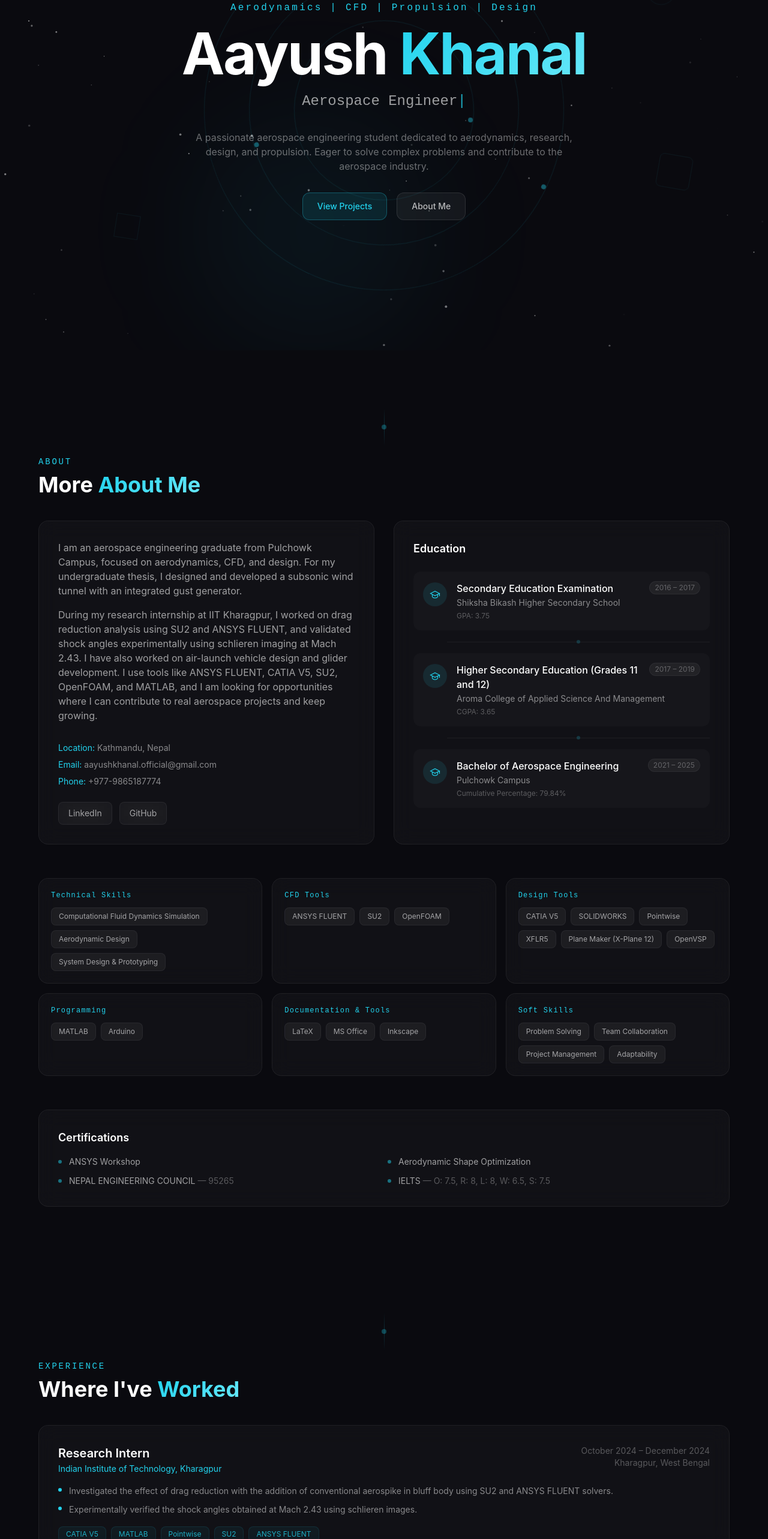
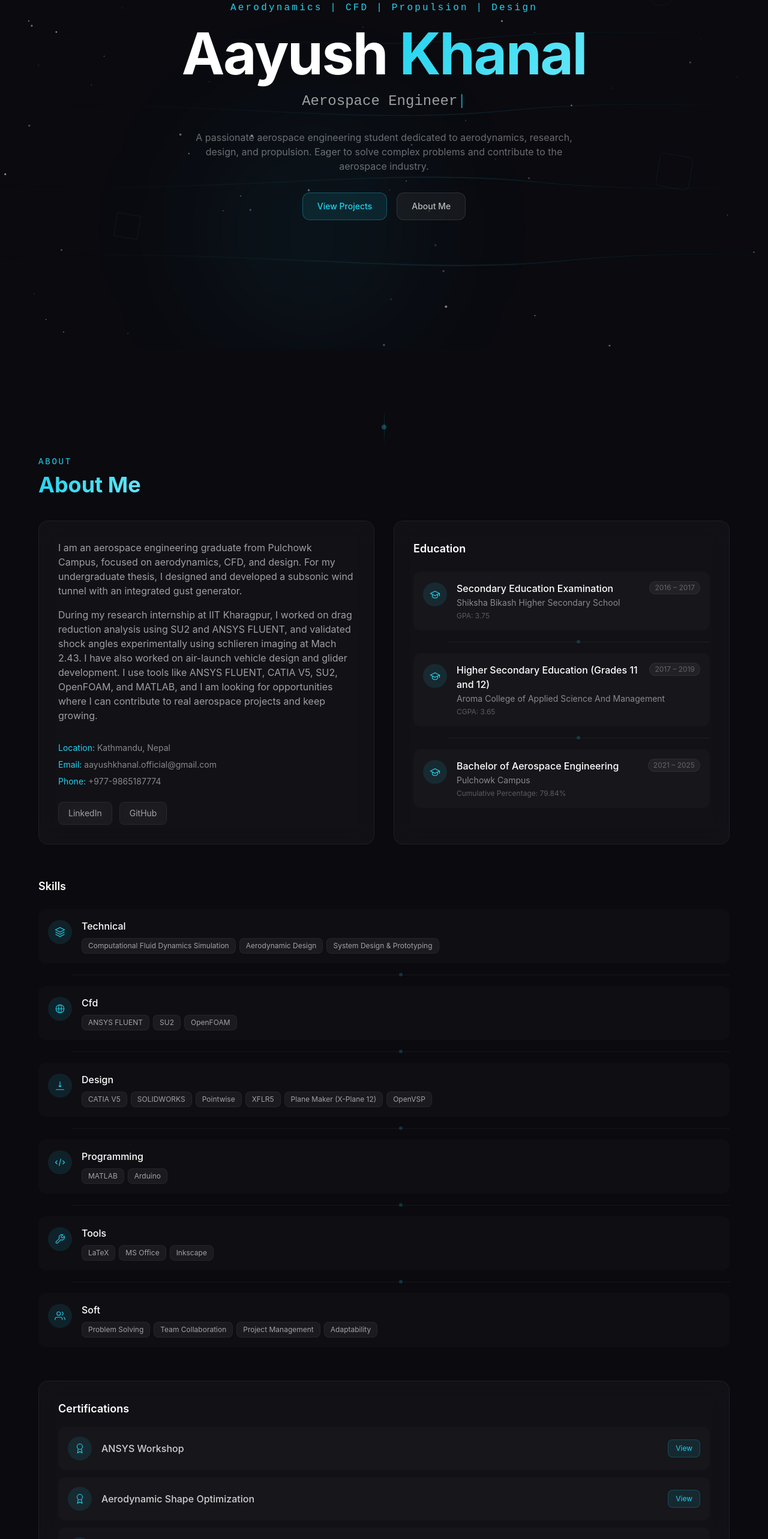
Before and after one commit to Luminex-np/aayushkhanal.github.io, a Next.js app: page /aayushkhanal.github.io/ in a window 1280 px wide. Shown: the part 216-2782 px from the top of the page at 60% size. Built offline with nearby package versions, Linux system fonts and the light colour scheme.

Commit message:
CFD streamlines hero, skills & certs mini-cards, exp carousel, spacing fixes

```diff
--- a/components/About.tsx
+++ b/components/About.tsx
@@ -1,6 +1,44 @@
 import ScrollReveal from './ScrollReveal'
 import SectionDivider from './SectionDivider'
 import { portfolioData } from '../data/portfolio'
+
+const skillIcons: Record<string, React.ReactNode> = {
+  technical: (
+    <svg width="18" height="18" viewBox="0 0 24 24" fill="none" stroke="currentColor" strokeWidth="1.5" className="text-accent">
+      <path d="M12 2L2 7l10 5 10-5-10-5z" />
+      <path d="M2 17l10 5 10-5" />
+      <path d="M2 12l10 5 10-5" />
+    </svg>
+  ),
+  cfd: (
+    <svg width="18" height="18" viewBox="0 0 24 24" fill="none" stroke="currentColor" strokeWidth="1.5" className="text-accent">
+      <path d="M21 12a9 9 0 01-9 9m9-9a9 9 0 00-9-9m9 9H3m9 9a9 9 0 01-9-9m9 9c1.657 0 3-4.03 3-9s-1.343-9-3-9m0 18c-1.657 0-3-4.03-3-9s1.343-9 3-9m-9 9a9 9 0 019-9" />
+    </svg>
+  ),
+  design: (
+    <svg width="18" height="18" viewBox="0 0 24 24" fill="none" stroke="currentColor" strokeWidth="1.5" className="text-accent">
+      <path d="M12 15V3m0 12l-3-3m3 3l3-3M3 21h18" />
+    </svg>
+  ),
+  programming: (
+    <svg width="18" height="18" viewBox="0 0 24 24" fill="none" stroke="currentColor" strokeWidth="1.5" className="text-accent">
+      <path d="M10 20l4-16m4 4l4 4-4 4M6 16l-4-4 4-4" />
+    </svg>
+  ),
+  tools: (
+    <svg width="18" height="18" viewBox="0 0 24 24" fill="none" stroke="currentColor" strokeWidth="1.5" className="text-accent">
+      <path d="M14.7 6.3a1 1 0 000 1.4l1.6 1.6a1 1 0 001.4 0l3.77-3.77a6 6 0 01-7.94 7.94l-6.91 6.91a2.12 2.12 0 01-3-3l6.91-6.91a6 6 0 017.94-7.94l-3.76 3.76z" />
+    </svg>
+  ),
+  soft: (
+    <svg width="18" height="18" viewBox="0 0 24 24" fill="none" stroke="currentColor" strokeWidth="1.5" className="text-accent">
+      <path d="M17 21v-2a4 4 0 00-4-4H5a4 4 0 00-4 4v2" />
+      <circle cx="9" cy="7" r="4" />
+      <path d="M23 21v-2a4 4 0 00-3-3.87" />
+      <path d="M16 3.13a4 4 0 010 7.75" />
+    </svg>
+  ),
+}
 
 export default function About() {
   const { about, skills } = portfolioData
@@ -12,7 +50,7 @@ export default function About() {
         <ScrollReveal>
           <p className="text-accent font-mono text-sm mb-2 tracking-[0.2em]">ABOUT</p>
           <h2 className="text-3xl sm:text-4xl font-bold text-white mb-10">
-            More <span className="text-gradient">About Me</span>
+            <span className="text-gradient">About Me</span>
           </h2>
         </ScrollReveal>
 
@@ -104,30 +142,78 @@ export default function About() {
           </ScrollReveal>
         </div>
 
-        <div className="grid sm:grid-cols-2 lg:grid-cols-3 gap-4 mb-14">
-          <SkillCard title="Technical Skills" items={skills.technical} />
-          <SkillCard title="CFD Tools" items={skills.cfd} />
-          <SkillCard title="Design Tools" items={skills.design} />
-          <SkillCard title="Programming" items={skills.programming} />
-          <SkillCard title="Documentation & Tools" items={skills.tools} />
-          <SkillCard title="Soft Skills" items={skills.soft} />
+        <h3 className="text-lg font-semibold text-white mb-6">Skills</h3>
+        <div className="space-y-0 mb-14">
+          {Object.entries(skills).map(([key, items], i) => (
+            <div key={key}>
+              <div className="flex items-start gap-3 sm:gap-4 p-4 rounded-xl bg-white/[0.02]">
+                <div className="w-9 h-9 sm:w-10 sm:h-10 rounded-full bg-accent/10 flex items-center justify-center shrink-0 mt-0.5">
+                  {skillIcons[key]}
+                </div>
+                <div className="flex-1 min-w-0">
+                  <h4 className="text-white font-medium text-sm sm:text-base capitalize leading-snug mb-2">
+                    {key.replace(/([A-Z])/g, ' $1').trim()}
+                  </h4>
+                  <div className="flex flex-wrap gap-1.5">
+                    {(items as string[]).map((item) => (
+                      <span
+                        key={item}
+                        className="px-2.5 py-1 bg-white/5 rounded-lg text-xs text-white/60 border border-white/5"
+                      >
+                        {item}
+                      </span>
+                    ))}
+                  </div>
+                </div>
+              </div>
+              {i < Object.entries(skills).length - 1 && (
+                <div className="relative my-4 ml-14">
+                  <div className="absolute inset-0 flex items-center">
+                    <div className="w-full border-t border-white/5" />
+                  </div>
+                  <div className="relative flex justify-center">
+                    <div className="w-1.5 h-1.5 rounded-full bg-accent/20" />
+                  </div>
+                </div>
+              )}
+            </div>
+          ))}
         </div>
 
         <ScrollReveal>
           <div className="glass rounded-2xl p-6 sm:p-8">
             <h3 className="text-lg font-semibold text-white mb-4">Certifications</h3>
-            <div className="grid sm:grid-cols-2 gap-3">
+            <div className="space-y-3">
               {portfolioData.certificates.map((cert, i) => (
                 <div
                   key={i}
-                  className="flex items-center gap-3 text-sm text-white/60"
+                  className="flex items-center gap-3 sm:gap-4 p-3 sm:p-4 rounded-xl bg-white/[0.02]"
                 >
-                  <span className="w-1.5 h-1.5 rounded-full bg-accent/50 shrink-0" />
-                  <span>
-                    {cert.name}
-                    {cert.id && <span className="text-white/30"> — {cert.id}</span>}
-                    {cert.detail && <span className="text-white/30"> — {cert.detail}</span>}
-                  </span>
+                  <div className="w-9 h-9 sm:w-10 sm:h-10 rounded-full bg-accent/10 flex items-center justify-center shrink-0">
+                    <svg width="18" height="18" viewBox="0 0 24 24" fill="none" stroke="currentColor" strokeWidth="1.5" className="text-accent">
+                      <circle cx="12" cy="8" r="6" />
+                      <path d="M15.477 12.89L17 22l-5-3-5 3 1.523-9.11" />
+                    </svg>
+                  </div>
+                  <div className="flex-1 min-w-0">
+                    <p className="text-white/80 text-sm sm:text-base font-medium">
+                      {cert.name}
+                      {cert.id && <span className="text-white/30 font-normal"> — {cert.id}</span>}
+                    </p>
+                    {cert.detail && (
+                      <p className="text-white/30 text-xs mt-0.5">{cert.detail}</p>
+                    )}
+                  </div>
+                  {(cert as { url?: string }).url && (
+                    <a
+                      href={(cert as { url: string }).url}
+                      target="_blank"
+                      rel="noopener noreferrer"
+                      className="shrink-0 px-3 py-1.5 text-xs text-accent bg-accent/10 border border-accent/20 rounded-lg hover:bg-accent/20 transition-all"
+                    >
+                      View
+                    </a>
+                  )}
                 </div>
               ))}
             </div>
@@ -137,21 +223,3 @@ export default function About() {
     </section>
   )
 }
-
-function SkillCard({ title, items }: { title: string; items: string[] }) {
-  return (
-    <div className="glass rounded-2xl p-5 h-full">
-      <h4 className="text-accent font-mono text-xs tracking-widest mb-3">{title}</h4>
-      <div className="flex flex-wrap gap-2">
-        {items.map((item) => (
-          <span
-            key={item}
-            className="px-3 py-1.5 bg-white/5 rounded-lg text-xs text-white/60 border border-white/5"
-          >
-            {item}
-          </span>
-        ))}
-      </div>
-    </div>
-  )
-}
--- a/components/Experience.tsx
+++ b/components/Experience.tsx
@@ -15,7 +15,7 @@ export default function Experience() {
         <ScrollReveal>
           <p className="text-accent font-mono text-sm mb-2 tracking-[0.2em]">EXPERIENCE</p>
           <h2 className="text-3xl sm:text-4xl font-bold text-white mb-10">
-            Where I&apos;ve <span className="text-gradient">Worked</span>
+            <span className="text-gradient">Experience</span>
           </h2>
         </ScrollReveal>
 
--- a/components/ExperienceModal.tsx
+++ b/components/ExperienceModal.tsx
@@ -1,3 +1,4 @@
+import { useState } from 'react'
 import { motion } from 'framer-motion'
 import { useEffect } from 'react'
 
@@ -8,6 +9,7 @@ interface Experience {
   location: string
   points: string[]
   tools: string[]
+  images?: string[]
 }
 
 interface Props {
@@ -15,18 +17,26 @@ interface Props {
   onClose: () => void
 }
 
+const BASE_PATH = '/aayushkhanal.github.io'
+
 export default function ExperienceModal({ experience, onClose }: Props) {
+  const [currentImage, setCurrentImage] = useState(0)
+  const images = experience.images || []
+  const hasImages = images.length > 0
+
   useEffect(() => {
     document.body.style.overflow = 'hidden'
     const handleKey = (e: KeyboardEvent) => {
       if (e.key === 'Escape') onClose()
+      if (e.key === 'ArrowLeft') setCurrentImage((i) => (i - 1 + images.length) % images.length)
+      if (e.key === 'ArrowRight') setCurrentImage((i) => (i + 1) % images.length)
     }
     window.addEventListener('keydown', handleKey)
     return () => {
       document.body.style.overflow = ''
       window.removeEventListener('keydown', handleKey)
     }
-  }, [onClose])
+  }, [onClose, images.length])
 
   return (
     <motion.div
@@ -49,7 +59,7 @@ export default function ExperienceModal({ experience, onClose }: Props) {
       >
         <button
           onClick={onClose}
-          className="absolute top-4 right-4 w-8 h-8 flex items-center justify-center rounded-lg bg-white/5 hover:bg-white/10 text-white/40 hover:text-white transition-all"
+          className="absolute top-4 right-4 w-8 h-8 flex items-center justify-center rounded-lg bg-white/5 hover:bg-white/10 text-white/40 hover:text-white transition-all z-20"
         >
           <svg width="16" height="16" viewBox="0 0 24 24" fill="none" stroke="currentColor" strokeWidth="2">
             <path d="M18 6L6 18M6 6l12 12" />
@@ -66,6 +76,66 @@ export default function ExperienceModal({ experience, onClose }: Props) {
           {experience.role}
         </h2>
         <p className="text-accent text-sm mb-6">{experience.company}</p>
+
+        <div className="mb-6 aspect-video glass rounded-xl relative overflow-hidden">
+          {hasImages ? (
+            <>
+              <img
+                src={`${BASE_PATH}/images/projects/${images[currentImage]}`}
+                alt={`${experience.role} - ${currentImage + 1}`}
+                className="w-full h-full object-cover"
+              />
+              {images.length > 1 && (
+                <>
+                  <button
+                    onClick={() => setCurrentImage((i) => (i - 1 + images.length) % images.length)}
+                    className="absolute left-2 top-1/2 -translate-y-1/2 w-8 h-8 rounded-full bg-black/50 hover:bg-black/70 flex items-center justify-center text-white/60 hover:text-white transition-all"
+                  >
+                    <svg width="16" height="16" viewBox="0 0 24 24" fill="none" stroke="currentColor" strokeWidth="2">
+                      <path d="M15 18l-6-6 6-6" />
+                    </svg>
+                  </button>
+                  <button
+                    onClick={() => setCurrentImage((i) => (i + 1) % images.length)}
+                    className="absolute right-2 top-1/2 -translate-y-1/2 w-8 h-8 rounded-full bg-black/50 hover:bg-black/70 flex items-center justify-center text-white/60 hover:text-white transition-all"
+                  >
+                    <svg width="16" height="16" viewBox="0 0 24 24" fill="none" stroke="currentColor" strokeWidth="2">
+                      <path d="M9 18l6-6-6-6" />
+                    </svg>
+                  </button>
+                  <div className="absolute bottom-3 left-1/2 -translate-x-1/2 flex gap-1.5">
+                    {images.map((_, i) => (
+                      <button
+                        key={i}
+                        onClick={() => setCurrentImage(i)}
+                        className={`w-1.5 h-1.5 rounded-full transition-all ${
+                          i === currentImage ? 'bg-accent w-3' : 'bg-white/20 hover:bg-white/40'
+                        }`}
+                      />
+                    ))}
+                  </div>
+                </>
+              )}
+            </>
+          ) : (
+            <div className="w-full h-full flex items-center justify-center">
+              <div className="text-center">
+                <svg
+                  width="48"
+                  height="48"
+                  viewBox="0 0 24 24"
+                  fill="none"
+                  stroke="currentColor"
+                  strokeWidth="1.5"
+                  className="text-accent/40 mx-auto mb-3"
+                >
+                  <polygon points="5 3 19 12 5 21 5 3" />
+                </svg>
+                <p className="text-white/30 text-sm">Screenshot coming soon</p>
+              </div>
+            </div>
+          )}
+        </div>
 
         <ul className="space-y-3 mb-6">
           {experience.points.map((point, i) => (
--- a/components/Hero.tsx
+++ b/components/Hero.tsx
@@ -1,34 +1,7 @@
 import { useEffect, useState, useRef } from 'react'
 import { motion, useScroll, useTransform } from 'framer-motion'
 import { portfolioData } from '../data/portfolio'
-
-function OrbitalRing({ size, delay, reverse }: { size: number; delay: number; reverse?: boolean }) {
-  return (
-    <motion.div
-      className="absolute rounded-full border border-accent/10"
-      style={{
-        width: size,
-        height: size,
-        marginLeft: -size / 2,
-        marginTop: -size / 2,
-        top: '50%',
-        left: '50%',
-      }}
-      animate={{ rotate: reverse ? -360 : 360 }}
-      transition={{ duration: 20 + delay, repeat: Infinity, ease: 'linear' }}
-    >
-      <div
-        className="absolute w-2 h-2 rounded-full bg-accent/40"
-        style={{
-          top: '50%',
-          left: '50%',
-          marginLeft: -4,
-          marginTop: -size / 2 + 1,
-        }}
-      />
-    </motion.div>
-  )
-}
+import Streamlines from './Streamlines'
 
 function FloatingShape({ className, delay, style }: { className: string; delay: number; style?: React.CSSProperties }) {
   return (
@@ -74,11 +47,7 @@ export default function Hero() {
         <div className="absolute bottom-0 left-1/4 w-[400px] h-[400px] bg-accent/5 rounded-full blur-[100px]" />
       </motion.div>
 
-      <div className="absolute inset-0 flex items-center justify-center">
-        <OrbitalRing size={600} delay={0} />
-        <OrbitalRing size={450} delay={2} reverse />
-        <OrbitalRing size={300} delay={4} />
-      </div>
+      <Streamlines />
 
       <FloatingShape
         className="top-[15%] left-[10%] w-16 h-16 border border-accent/10 rounded-lg"
--- a/components/Miscellaneous.tsx
+++ b/components/Miscellaneous.tsx
@@ -6,7 +6,7 @@ export default function Miscellaneous() {
   if (portfolioData.miscellaneous.length === 0) return null
 
   return (
-    <section className="relative py-20 px-4 sm:px-6">
+    <section className="relative py-12 px-4 sm:px-6">
       <SectionDivider />
       <div className="max-w-6xl mx-auto">
         <ScrollReveal>
--- a/components/Projects.tsx
+++ b/components/Projects.tsx
@@ -9,7 +9,7 @@ export default function Projects() {
   const [selected, setSelected] = useState<number | null>(null)
 
   return (
-    <section id="projects" className="relative py-24 px-4 sm:px-6">
+    <section id="projects" className="relative py-12 px-4 sm:px-6">
       <SectionDivider />
       <div className="max-w-6xl mx-auto">
         <ScrollReveal>
--- /dev/null
+++ b/components/Streamlines.tsx
@@ -0,0 +1,38 @@
+import { motion } from 'framer-motion'
+
+const flows = [
+  { d: 'M-100,150 C 200,120 400,180 700,150 C 1000,120 1300,170 1600,140', w: 0.6 },
+  { d: 'M-100,280 C 250,250 500,310 800,280 C 1100,250 1400,300 1600,270', w: 0.9 },
+  { d: 'M-100,400 C 300,370 550,430 850,400 C 1150,370 1450,420 1600,390', w: 1.3 },
+  { d: 'M-100,520 C 350,550 600,490 900,520 C 1200,550 1500,500 1600,530', w: 1.6 },
+  { d: 'M-100,650 C 400,620 650,680 950,650 C 1250,620 1550,670 1600,640', w: 2.0 },
+]
+
+export default function Streamlines() {
+  return (
+    <div className="absolute inset-0 overflow-hidden pointer-events-none z-0">
+      <svg className="w-full h-full opacity-[0.12]" preserveAspectRatio="none">
+        <defs>
+          <linearGradient id="streamGrad" x1="0" y1="0" x2="1" y2="0">
+            <stop offset="0%" stopColor="transparent" />
+            <stop offset="50%" stopColor="#22d3ee" />
+            <stop offset="100%" stopColor="transparent" />
+          </linearGradient>
+        </defs>
+        {flows.map((flow, i) => (
+          <motion.path
+            key={i}
+            d={flow.d}
+            stroke="url(#streamGrad)"
+            strokeWidth={flow.w}
+            fill="none"
+            strokeLinecap="round"
+            initial={{ pathLength: 0, opacity: 0 }}
+            animate={{ pathLength: 1, opacity: 1 }}
+            transition={{ duration: 2.5, delay: i * 0.35, ease: 'easeInOut' }}
+          />
+        ))}
+      </svg>
+    </div>
+  )
+}
--- a/data/portfolio.ts
+++ b/data/portfolio.ts
@@ -56,6 +56,7 @@ export const portfolioData = {
         'Investigated the effect of drag reduction with the addition of conventional aerospike in bluff body using SU2 and ANSYS FLUENT solvers.',
         'Experimentally verified the shock angles obtained at Mach 2.43 using schlieren images.',
       ],
+      images: [],
     },
   ],
   projects: [
@@ -143,9 +144,9 @@ export const portfolioData = {
     },
   ],
   certificates: [
-    { name: 'ANSYS Workshop' },
-    { name: 'Aerodynamic Shape Optimization' },
-    { name: 'NEPAL ENGINEERING COUNCIL', id: '95265' },
+    { name: 'ANSYS Workshop', url: 'https://drive.google.com/file/d/1xIi-eW9xpsjxxeNC8-Q8xSYX89GOuopz/view?usp=sharing' },
+    { name: 'Aerodynamic Shape Optimization', url: 'https://drive.google.com/file/d/1QY_umFdfy3uxuJDETyGmRo6V-OEmlN45/view?usp=sharing' },
+    { name: 'NEPAL ENGINEERING COUNCIL', id: '95265', url: 'https://drive.google.com/file/d/1YdDENmwPNzb0Pmqn4Ka80AxJtCY5knv-/view?usp=drive_link' },
     { name: 'IELTS', detail: 'O: 7.5, R: 8, L: 8, W: 6.5, S: 7.5' },
   ],
 }
```
